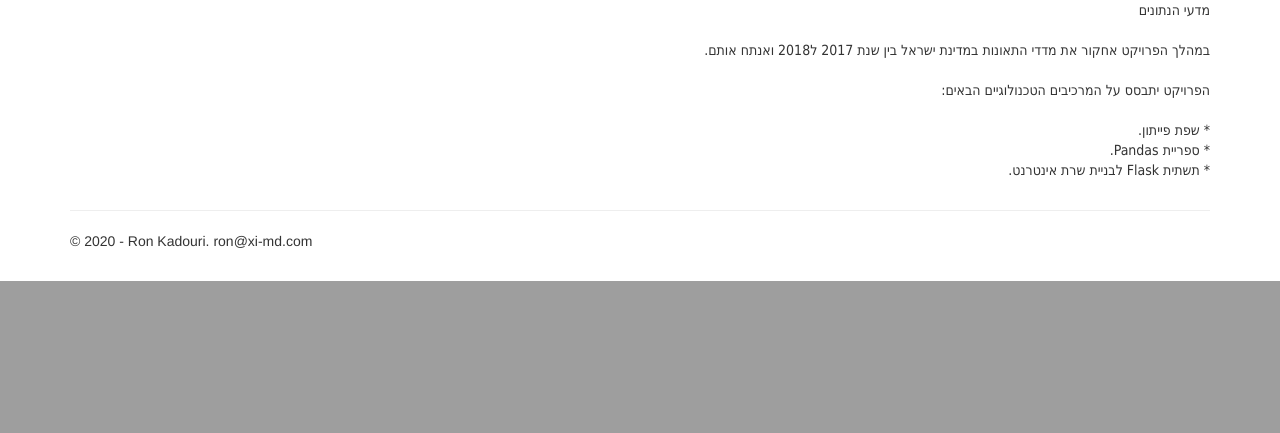
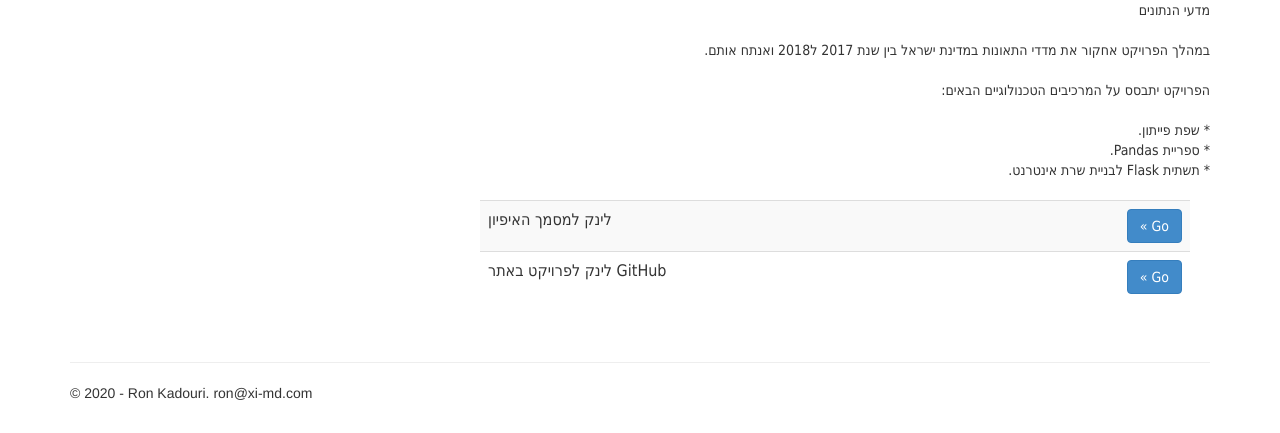
Before and after one commit to RonKadouri/RonProject, a Flask app: page /about in a window 1280 px wide. Shown: the part 1183-1616 px from the top of the page. Before the commit the page ends 1464 px from the top, so only its background shows below. Run offline with Flask 2, Linux system fonts and the light colour scheme; some libraries are stand-ins or nearby versions.

Commit message:
added the specifiction and github link

```diff
--- a/MyFinalProject/MyFinalProject/templates/about.html
+++ b/MyFinalProject/MyFinalProject/templates/about.html
@@ -22,7 +22,7 @@
         <p class="heb">
             שם: רון כדורי
             <br /><br />
-             כיתה י'4
+            כיתה י'4
             <br /><br />
             בית ספר: תיכונט
             <br />
@@ -37,6 +37,23 @@
             * ספריית Pandas.
             <br />
             * תשתית Flask לבניית שרת אינטרנט.
+
+
+            <div class="row my-grid-borders">
+                <table class="table table-striped heb">
+                    <tbody>
+                        <tr>
+                            <td dir="rtl"><a class="btn btn-primary heb" href="https://docs.google.com/document/d/1K0oxvUDL2r0hodfCuH03Ad8IiaX4Ropt-lJ2hHBXO6Y/edit?usp=sharing" target="_blank">Go &raquo;</a></td>
+                            <td dir="ltr">לינק למסמך האיפיון</td>
+
+                        </tr>
+                        <tr>
+                            <td dir="rtl"><a class="btn btn-primary heb" href="https://github.com/RonKadouri/RonProject" target="_blank">Go &raquo;</a></td>
+                            <td dir="ltr">לינק לפרויקט באתר GitHub</td>
+                        </tr>
+                    </tbody>
+                </table>
+            </div>
         </p>
     </div>
 </div>
--- a/MyFinalProject/MyFinalProject/templates/data.html
+++ b/MyFinalProject/MyFinalProject/templates/data.html
@@ -24,7 +24,6 @@
     <div class="col-md-5 my-grid-borders">
         <p ckass="heb">דף הדאטה של שנת 2017</p>
 
-        <h1> this is some test</h1>
     </div>
 </div>
 
--- a/MyFinalProject/MyFinalProject/templates/index.html
+++ b/MyFinalProject/MyFinalProject/templates/index.html
@@ -25,7 +25,8 @@
     </div>
     <div class="col-md-5">
         <br /><br /><br /><br /><br />
-        <img class="contain" src={{ img_american_flag }} alt='Missing'>
+        <img class="contain" src={{ img_american_flag }} alt='Missing' >
+
     </div>
 </div>
 
```
